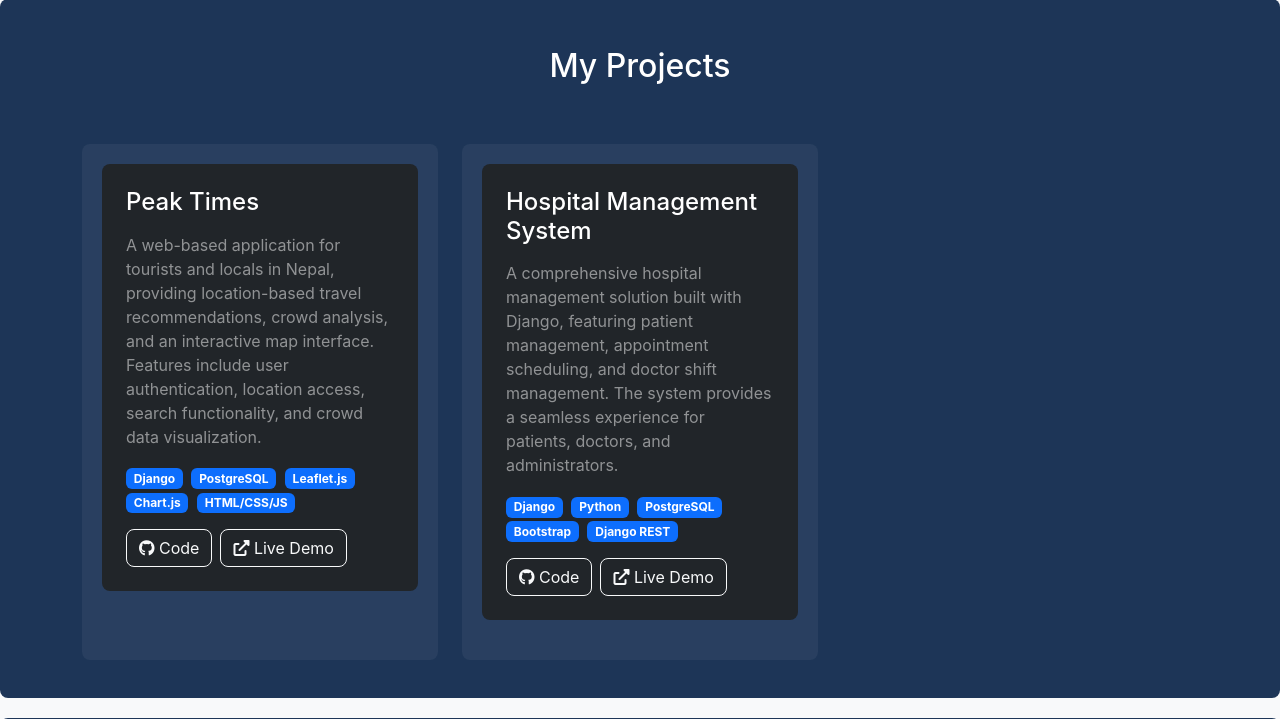
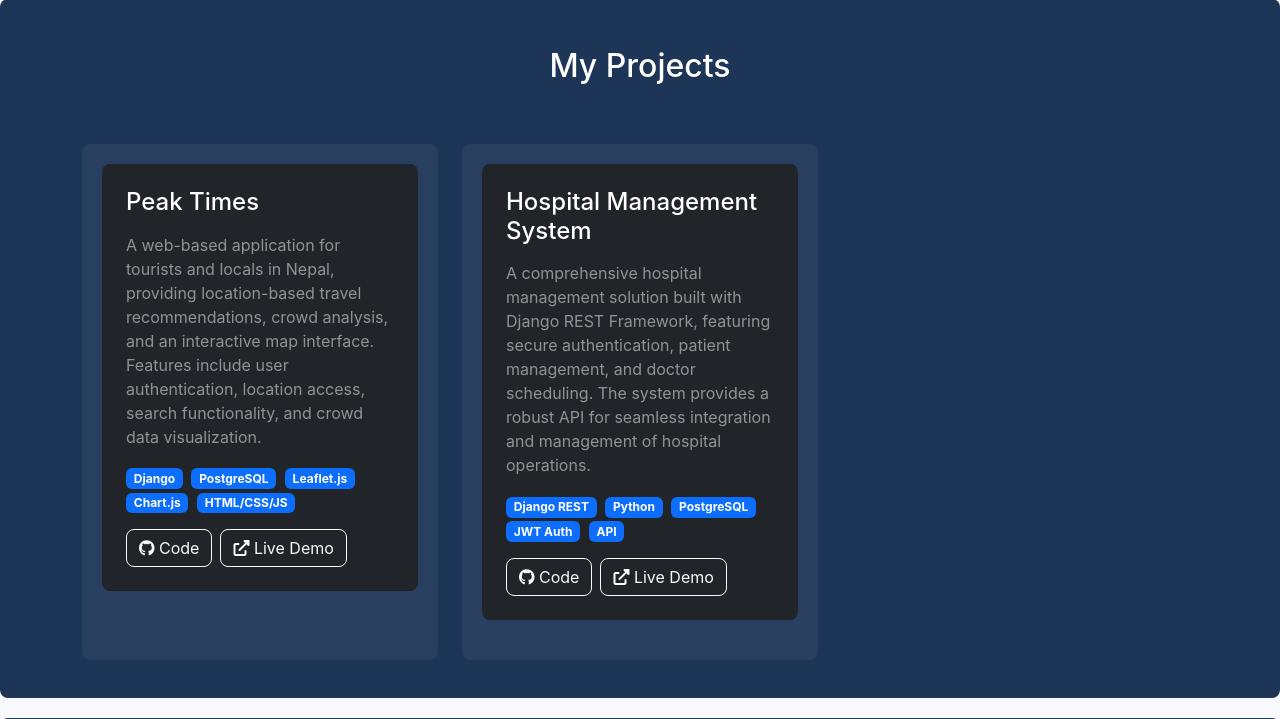
Before and after one commit to Erishprajapati/portfolio, a Django app: page / in a window 1280 px wide. Shown: the part 1751-2470 px from the top of the page. Run offline with Django 5.2, Linux system fonts and the light colour scheme; data that the repository does not hold is empty.

Commit message:
project updated

```diff
--- a/templates/portfolio/home.html
+++ b/templates/portfolio/home.html
@@ -342,19 +342,19 @@
           <div class="card bg-dark text-white border-0 rounded-3 overflow-hidden">
             <div class="card-body p-4">
               <h4 class="card-title mb-3">Hospital Management System</h4>
-              <p class="card-text text-white-50">A comprehensive hospital management solution built with Django, featuring patient management, appointment scheduling, and doctor shift management. The system provides a seamless experience for patients, doctors, and administrators.</p>
+              <p class="card-text text-white-50">A comprehensive hospital management solution built with Django REST Framework, featuring secure authentication, patient management, and doctor scheduling. The system provides a robust API for seamless integration and management of hospital operations.</p>
               <div class="mb-3">
-                <span class="badge bg-primary me-1">Django</span>
+                <span class="badge bg-primary me-1">Django REST</span>
                 <span class="badge bg-primary me-1">Python</span>
                 <span class="badge bg-primary me-1">PostgreSQL</span>
-                <span class="badge bg-primary me-1">Bootstrap</span>
-                <span class="badge bg-primary me-1">Django REST</span>
+                <span class="badge bg-primary me-1">JWT Auth</span>
+                <span class="badge bg-primary me-1">API</span>
               </div>
               <div class="d-flex gap-2">
                 <a href="https://github.com/Erishprajapati/hospital-management-system1" class="btn btn-outline-light" target="_blank">
                   <i class="fab fa-github"></i> Code
                 </a>
-                <a href="#" class="btn btn-outline-light" target="_blank">
+                <a href="https://hospital-management-system1-o63yod5j9-erishprajapatis-projects.vercel.app/api/v1/login_view" class="btn btn-outline-light" target="_blank">
                   <i class="fas fa-external-link-alt"></i> Live Demo
                 </a>
               </div>
```
